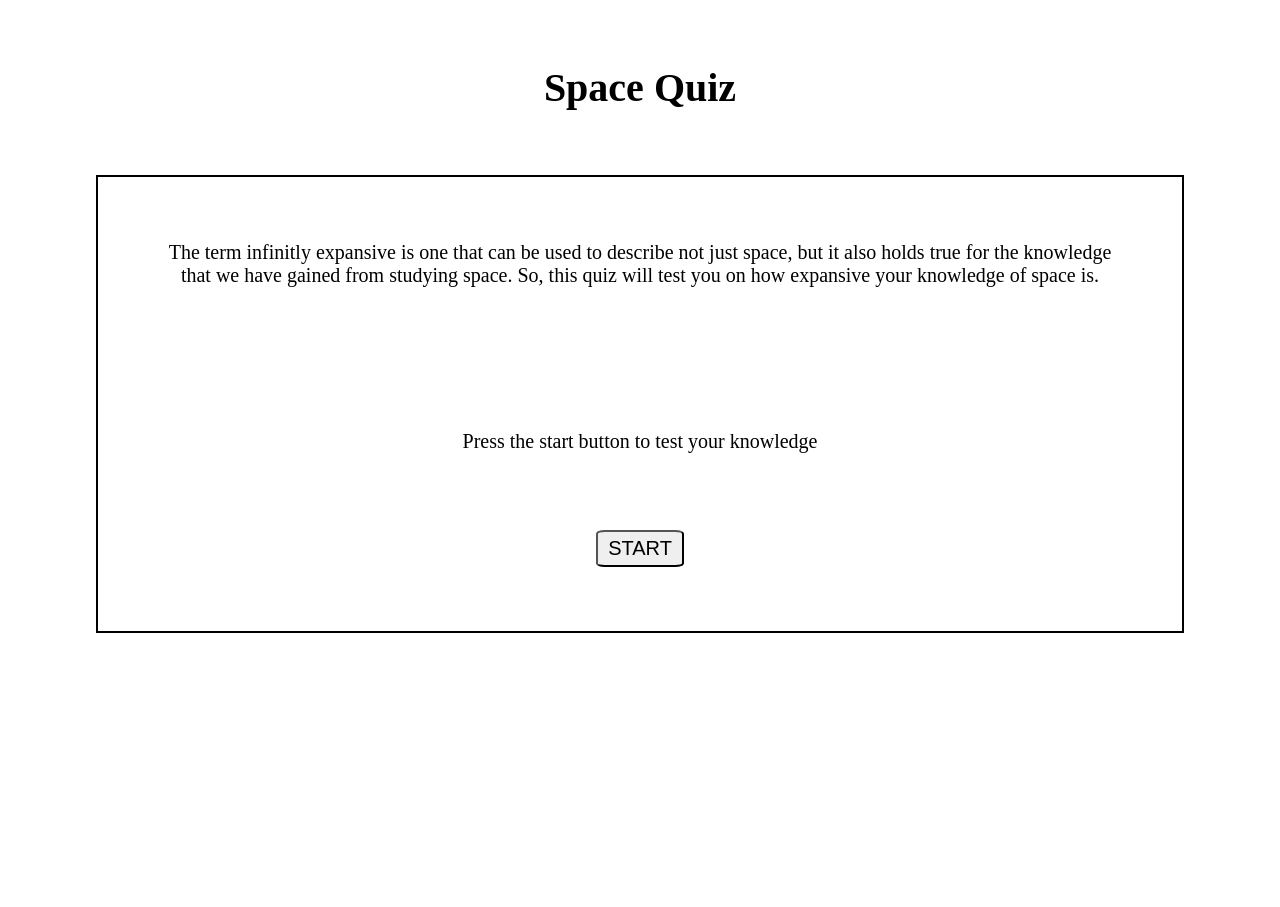
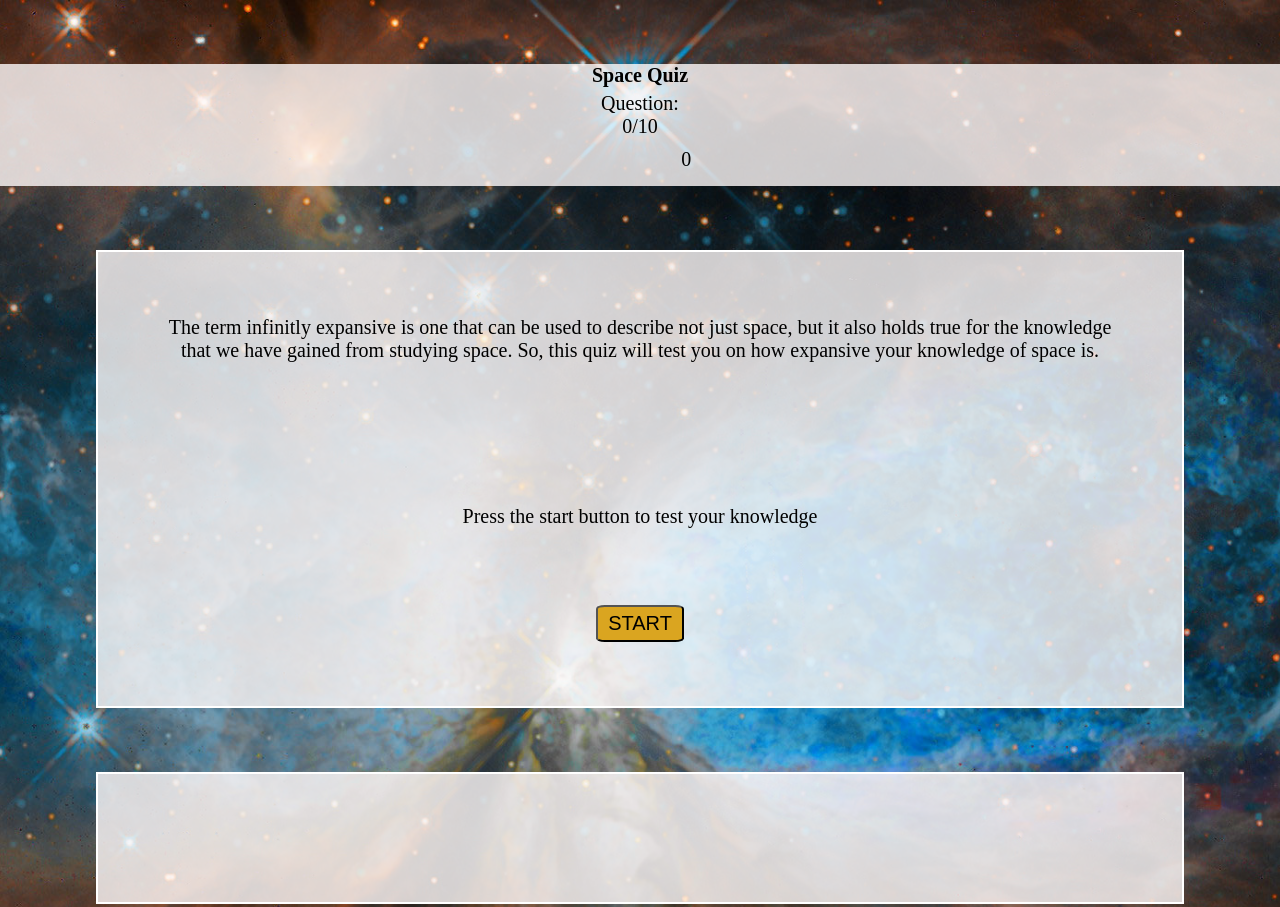
Before and after one commit to NSessions/quiz-app, a plain HTML site: page index.html in a window 1280 px wide. Shown: the top 907 px of the page. Before the commit the page ends 800 px from the top, so only its background shows below. Drawn offline with nearby package versions, Linux system fonts and the light colour scheme.

Commit message:
Started to build the index.html file and JS.

```diff
--- a/index.html
+++ b/index.html
@@ -2,18 +2,23 @@
 <html lang="en">
 
 <head>
+    <title>Space Quiz</title>
     <meta charset="UTF-8">
     <meta name="viewport" content="width=device-width, initial-scale=1.0">
-    <title>Quiz</title>
+    <meta name="description" content="A challenging quiz about space">
     <link rel="stylesheet" href="main.css">
 </head>
 
+<main role="main" class="main-container">
 <body>
-    <header>
-        <h1 class="main-header"> Space Quiz </h1>
+    <header class="main-header">
+        <h1> Space Quiz </h1>
+        <ul class="quiz-trackers">
+            <li class="current-score">Question: <span class="question-num">0</span>/10</li>
+            <li class="current-question">0</li>
+        </ul>
     </header>
 
-    <main role="main" class="main-container">
         <section class="start-box box">
             <form  action="index2.html">
                 <fieldset>
@@ -23,7 +28,15 @@
                 </fieldset>
             </form>
         </section>
+
+        <section class="question-box box"></section>
+
+        <section class="response-box box"></section>
+
+        <section class="end-box box"></section>
     </main>
+
+    <script src="https://ajax.googleapis.com/ajax/libs/jquery/3.2.1/jquery.min.js"></script>
     <script src="index.js"></script>
     <script src="store.js"></script>
 </body>
--- a/index.js
+++ b/index.js
@@ -0,0 +1,25 @@
+import {STORE} from './store';
+
+function startQuiz(){
+
+}
+
+function establishQuestion(){
+
+}
+
+function createQuestionPrompt(
+
+)
+
+function submitAnswer(){
+
+}
+
+function correctAnswer(){
+
+}
+
+function incorrectAnswer(){
+
+}
--- a/main.css
+++ b/main.css
@@ -5,11 +5,26 @@
     font-size: 20px;
 }
 
+body{
+    background-image: url("images/Star-Forming-Region-S106.jpg");
+   background-color: black;
+    background-position: center;
+    background-repeat: no-repeat;
+    background-size: cover;
+}
+
 
 .main-header{
     text-align: center;
     margin-top: 5%;
     font-size: 40px;
+    background-color: rgba(255, 250, 250, 0.8);
+}
+
+.quiz-trackers{
+    list-style: none;
+    display: inline-block;
+
 }
 
 .box{
@@ -19,10 +34,11 @@
     justify-content: center;
     margin: 5% auto;
     padding: 5%;
-    border: 2px solid black;
+    border: 2px solid rgb(255, 255, 255);
     width: 85%;
     height: 95%;
     text-align: center;
+    background-color: rgb(255, 250, 250, 0.8);
 }
 
 fieldset{
@@ -52,6 +68,7 @@ legend{
     margin: 7.5% auto 0 auto;
     padding: 5px 10px;
     border-radius: 10%;
+    background-color: goldenrod;
 
 }
 
--- a/store.js
+++ b/store.js
@@ -53,5 +53,6 @@ const STORE = {
     ],
     currentQuestion: 0,
     currentScore: 0
+};
 
-};
+export {STORE};
```
